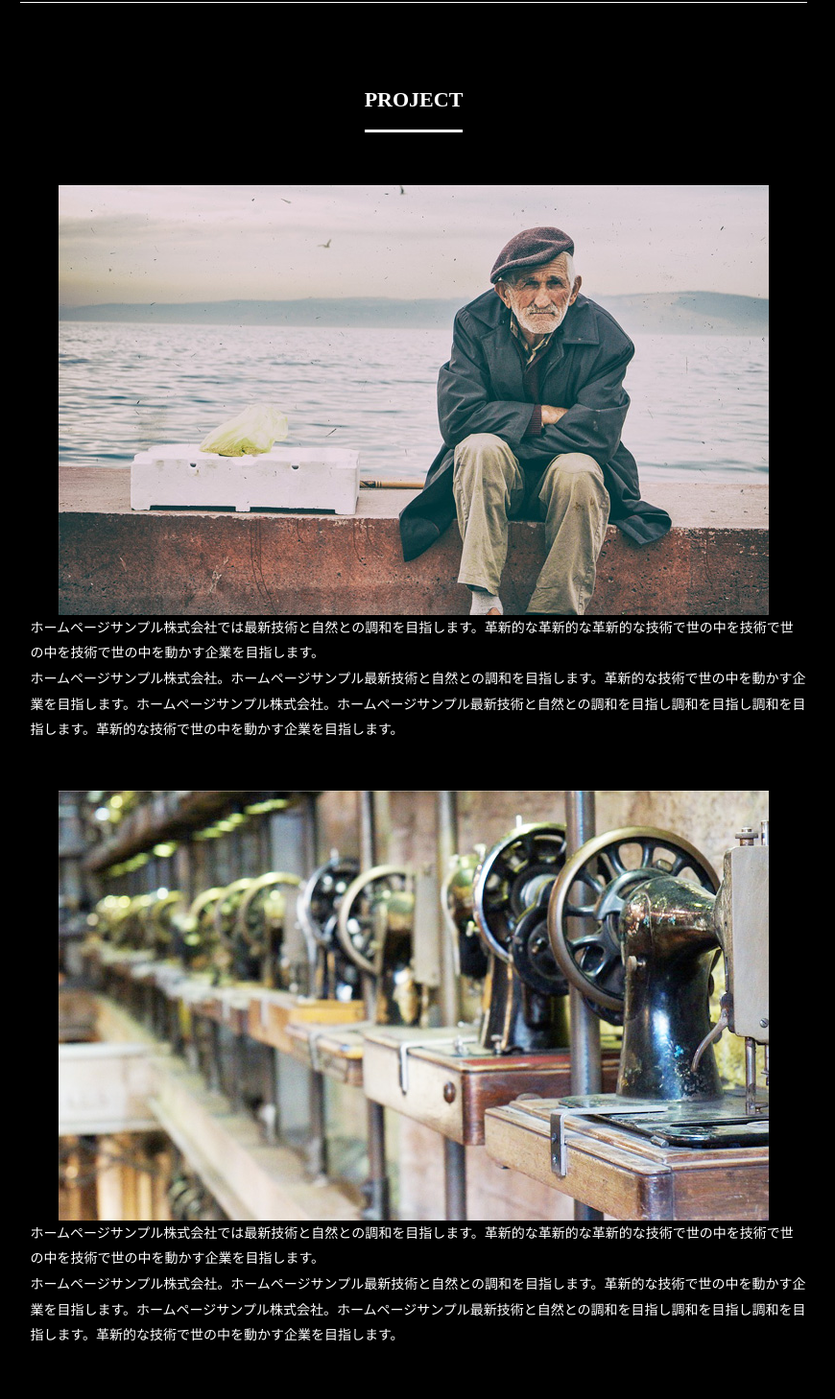
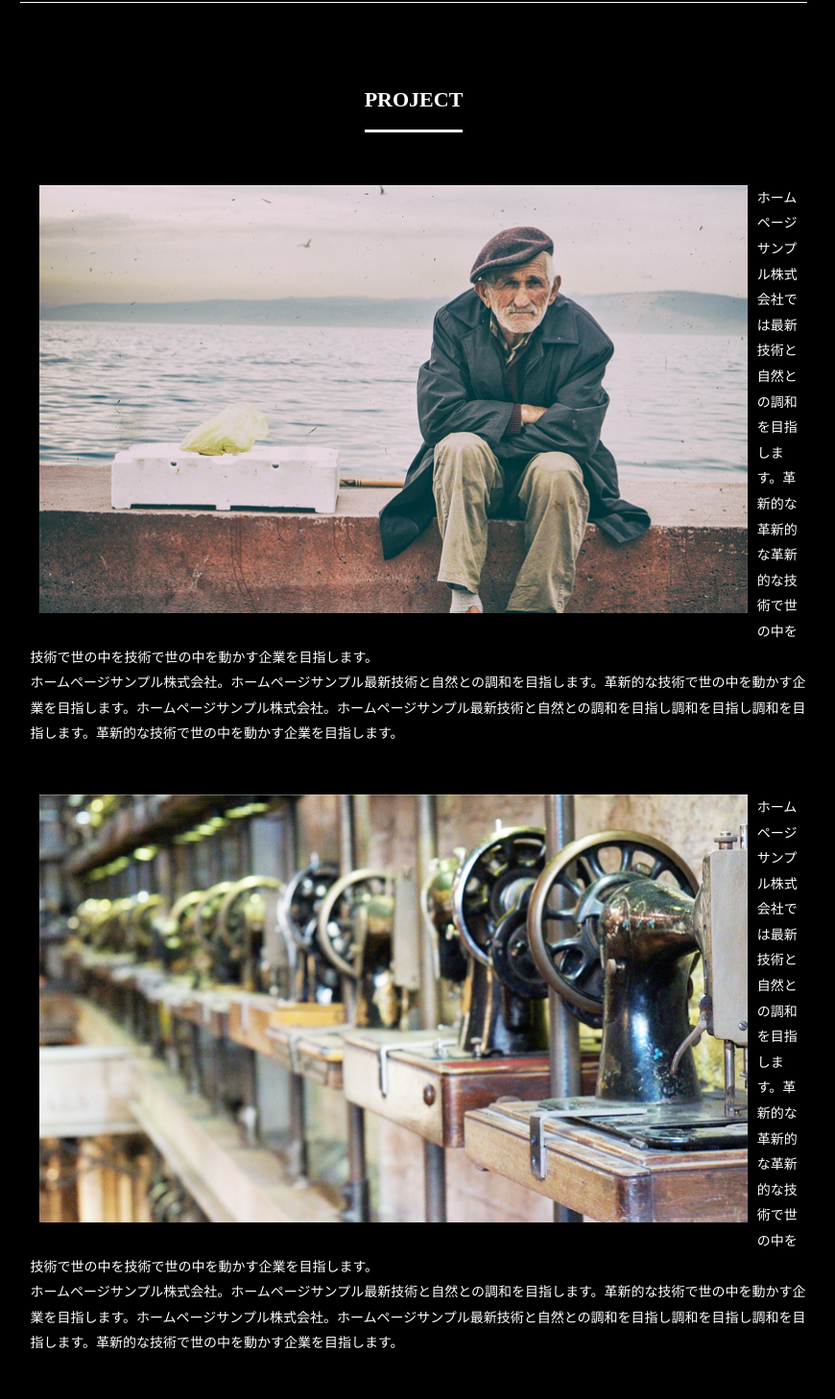
Before and after one commit to koneko26/koneko26.github.io, a plain HTML site: page index.html in a window 1280 px wide. Shown: the part 3565-5023 px from the top of the page at 96% size, without its empty margins (81-951 px from the left). Drawn offline with Linux system fonts and the light colour scheme.

Commit message:
Update index.html

```diff
--- a/index.html
+++ b/index.html
@@ -98,13 +98,13 @@
         <div class="project-contents">
           <h1 class="heading">PROJECT</h1>
           <div class="project-item">
-            <img src="photo14.jpg" alt="">
+            <img class="project_img" src="photo14.jpg" alt="">
             <p>ホームページサンプル株式会社では最新技術と自然との調和を目指します。革新的な革新的な革新的な技術で世の中を技術で世の中を技術で世の中を動かす企業を目指します。<br>
 
 ホームページサンプル株式会社。ホームページサンプル最新技術と自然との調和を目指します。革新的な技術で世の中を動かす企業を目指します。ホームページサンプル株式会社。ホームページサンプル最新技術と自然との調和を目指し調和を目指し調和を目指します。革新的な技術で世の中を動かす企業を目指します。</p>
           </div>
           <div class="project-item">
-            <img src="photo15.jpg" alt="">
+            <img class="project_img" src="photo15.jpg" alt="">
             <p>ホームページサンプル株式会社では最新技術と自然との調和を目指します。革新的な革新的な革新的な技術で世の中を技術で世の中を技術で世の中を動かす企業を目指します。<br>
 
 ホームページサンプル株式会社。ホームページサンプル最新技術と自然との調和を目指します。革新的な技術で世の中を動かす企業を目指します。ホームページサンプル株式会社。ホームページサンプル最新技術と自然との調和を目指し調和を目指し調和を目指します。革新的な技術で世の中を動かす企業を目指します。</p>
```
